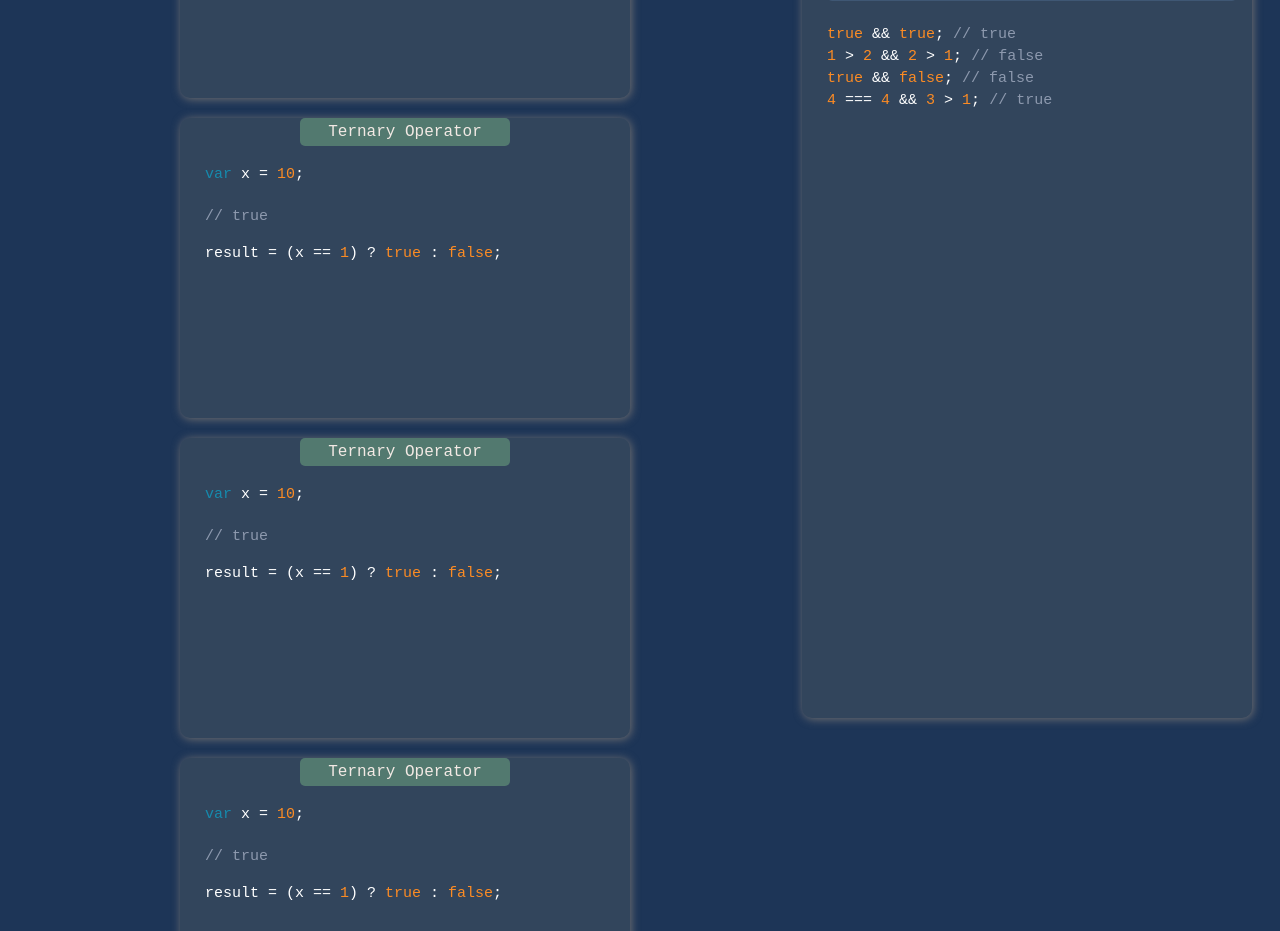
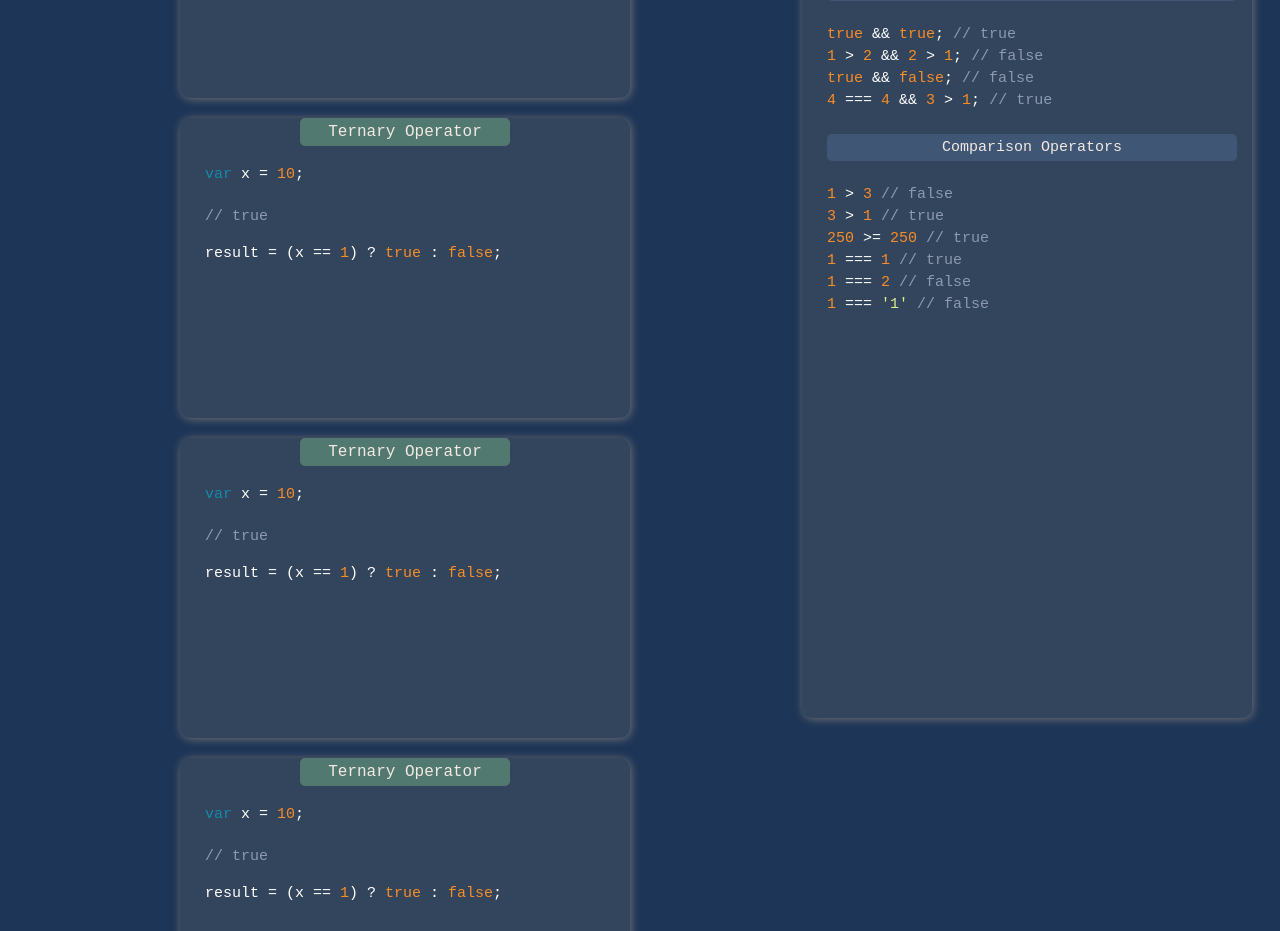
Before and after one commit to omar15hr/CheatSheetDev, a React (Vite) app: page / in a window 1280 px wide. Shown: the part 2460-3391 px from the top of the page. Built offline with nearby package versions, Linux system fonts and the light colour scheme.

Commit message:
comparison operators

```diff
--- a/src/components/js/cards/conditionals/OperatorsCard.tsx
+++ b/src/components/js/cards/conditionals/OperatorsCard.tsx
@@ -88,9 +88,51 @@ export function OperatorsCard() {
             <span className="grey-light-code"> // true</span>
           </span>
 
+          <div className="divider-card">Comparison Operators</div>
+
+          <span>
+            <span className="orange-code">1 </span>
+            <span>{'>'}</span>
+            <span className="orange-code"> 3</span>
+            <span className="grey-light-code"> // false</span>
+          </span>
+
+          <span>
+            <span className="orange-code">3 </span>
+            <span>{'>'}</span>
+            <span className="orange-code"> 1</span>
+            <span className="grey-light-code"> // true</span>
+          </span>
+
+          <span>
+            <span className="orange-code">250 </span>
+            <span>{'>='}</span>
+            <span className="orange-code"> 250</span>
+            <span className="grey-light-code"> // true</span>
+          </span>
+
+          <span>
+            <span className="orange-code">1 </span>
+            <span>{'==='}</span>
+            <span className="orange-code"> 1</span>
+            <span className="grey-light-code"> // true</span>
+          </span>
+
+          <span>
+            <span className="orange-code">1 </span>
+            <span>{'==='}</span>
+            <span className="orange-code"> 2</span>
+            <span className="grey-light-code"> // false</span>
+          </span>
+
+          <span>
+            <span className="orange-code">1 </span>
+            <span>{'==='}</span>
+            <span className="green-code"> '1'</span>
+            <span className="grey-light-code"> // false</span>
+          </span>
+
         </div>
-
-
       </div>
     </div>
   );
```
